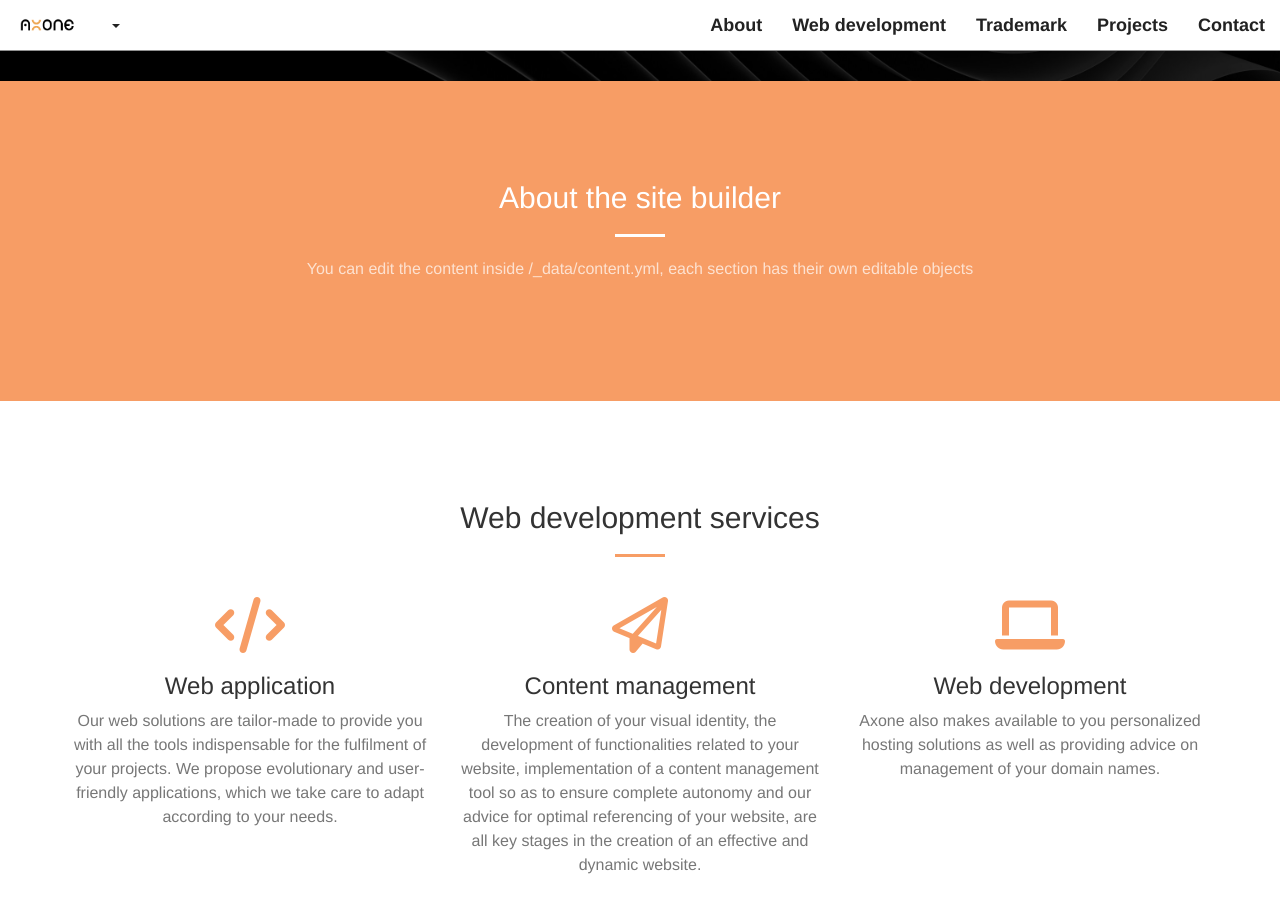
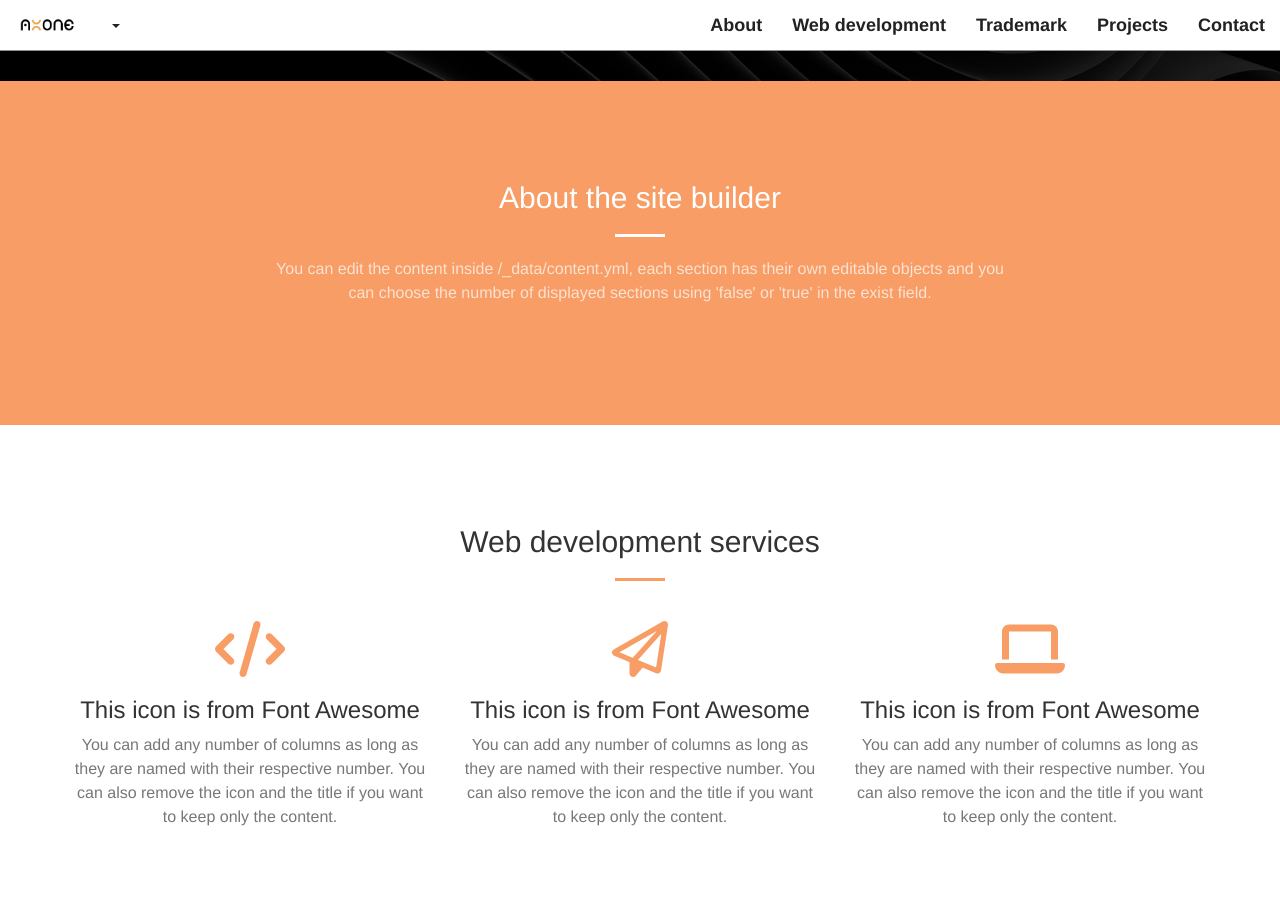
Before and after one commit to sylvainzheng/rs-ssg-jekyll, a Jekyll site: the page built from index-en.html, in a window 1280 px wide and 900 px high, scrolled down 819 px. Built offline with Jekyll 4.4.1, drawn with Linux system fonts in a browser that asks for light colours.

Commit message:
Update content for doc

```diff
--- a/_data/content.yml
+++ b/_data/content.yml
@@ -28,7 +28,7 @@ en:
   about:
     exist: true
     about-title: About the site builder
-    about-content: You can edit the content inside /_data/content.yml, each section has their own editable objects
+    about-content: You can edit the content inside /_data/content.yml, each section has their own editable objects and you can choose the number of displayed sections using 'false' or 'true' in the exist field.
 
   services:
     web-development:
@@ -38,22 +38,22 @@ en:
         # Vous pouvez ajouter autant de colonnes que possible tant qu'ils sont nommés avec leur sections respectives
         col-1:
           icon: 'fa fa-4x fa-solid fa-code'
-          title: 'Web application'
+          title: 'This icon is from Font Awesome'
           content: >
-            Our web solutions are tailor-made to provide you with all the tools indispensable
-            for the fulfilment of your projects. We propose evolutionary and user-friendly applications,
-            which we take care to adapt according to your needs.
+            You can add any number of columns as long as they are named with their respective number.
+            You can also remove the icon and the title if you want to keep only the content.
         col-2:
           icon: 'fa fa-4x fa-regular fa-paper-plane'
-          title: 'Content management'
+          title: 'This icon is from Font Awesome'
           content: >
-            The creation of your visual identity, the development of functionalities related to your website,
-            implementation of a content management tool so as to ensure complete autonomy and our advice for optimal referencing of your website,
-            are all key stages in the creation of an effective and dynamic website.
+            You can add any number of columns as long as they are named with their respective number.
+            You can also remove the icon and the title if you want to keep only the content.
         col-3:
           icon: 'fa fa-4x fa-solid fa-laptop'
-          title: 'Web development'
-          content: 'Axone also makes available to you personalized hosting solutions as well as providing advice on management of your domain names.'
+          title: 'This icon is from Font Awesome'
+          content: >
+            You can add any number of columns as long as they are named with their respective number.
+            You can also remove the icon and the title if you want to keep only the content.
 
     trademark:
       title: 'Trademark protection services'
```
